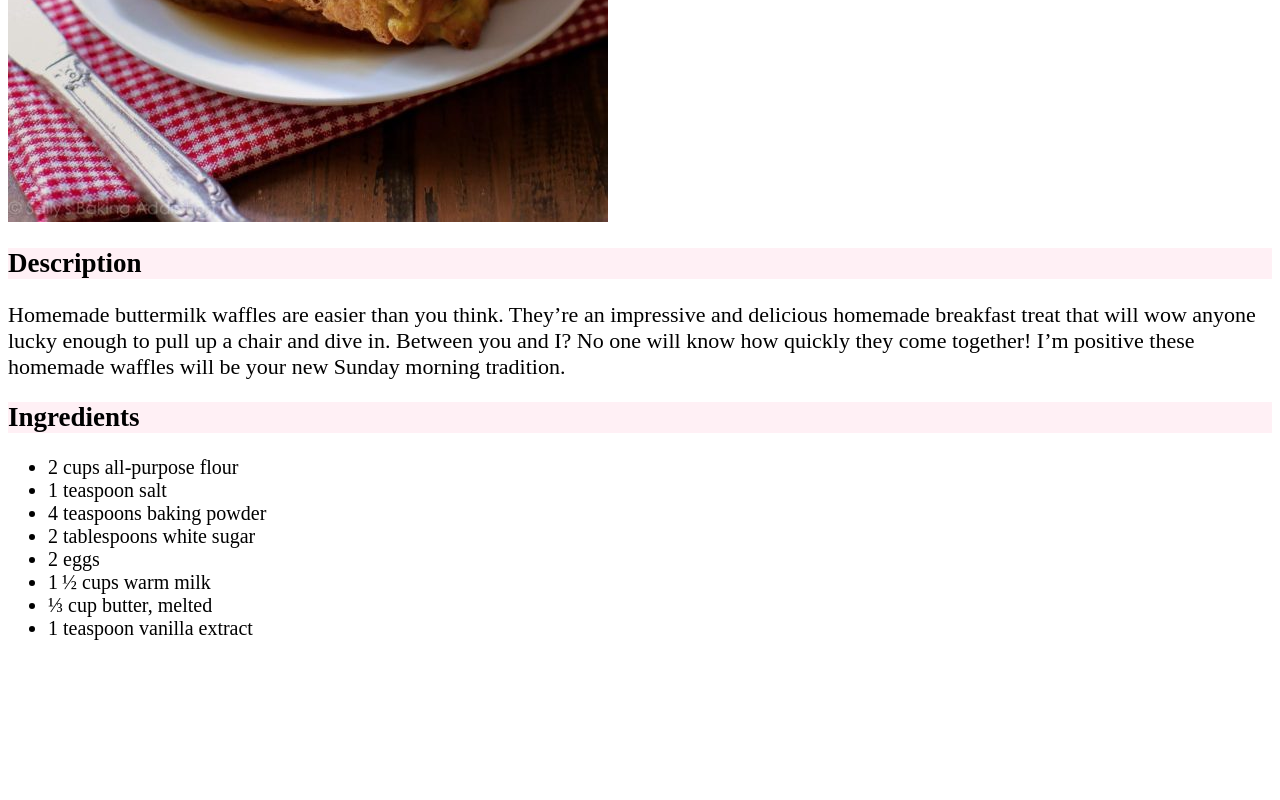
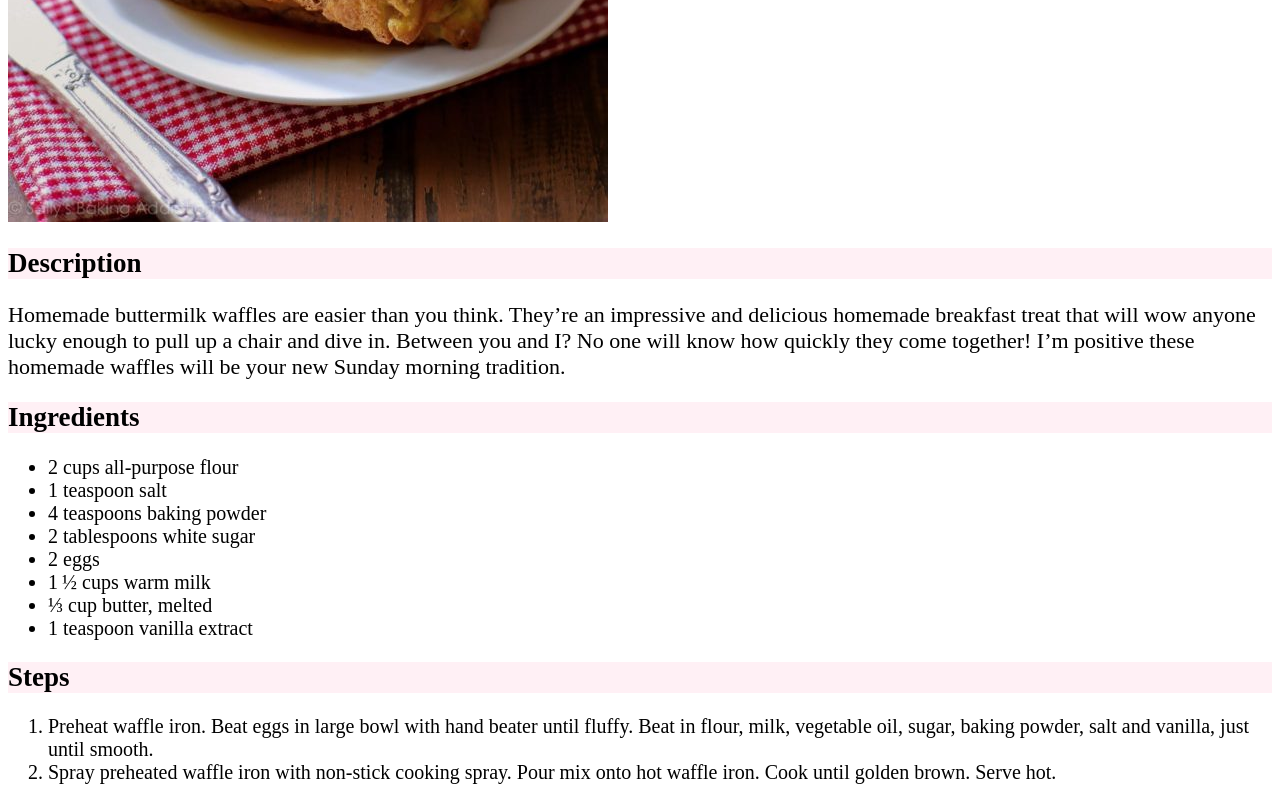
Before and after one commit to blazojovetic/odin-recipes, a plain HTML site: page recipes/waffles.html in a window 1280 px wide. Shown: the part 758-1558 px from the top of the page. Before the commit the page ends 1414 px from the top, so only its background shows below. Drawn offline with Linux system fonts and the light colour scheme.

Commit message:
Add forgotten steps list to waffles recipe

```diff
--- a/recipes/waffles.html
+++ b/recipes/waffles.html
@@ -29,5 +29,11 @@
         <li>1 teaspoon vanilla extract</li>
     </ul>
 
+    <h2>Steps</h2>
+    <ol>
+        <li>Preheat waffle iron. Beat eggs in large bowl with hand beater until fluffy. Beat in flour, milk, vegetable oil, sugar, baking powder, salt and vanilla, just until smooth.</li>
+        <li>Spray preheated waffle iron with non-stick cooking spray. Pour mix onto hot waffle iron. Cook until golden brown. Serve hot.</li>
+    </ol>
+
 </body>
 </html>
```
